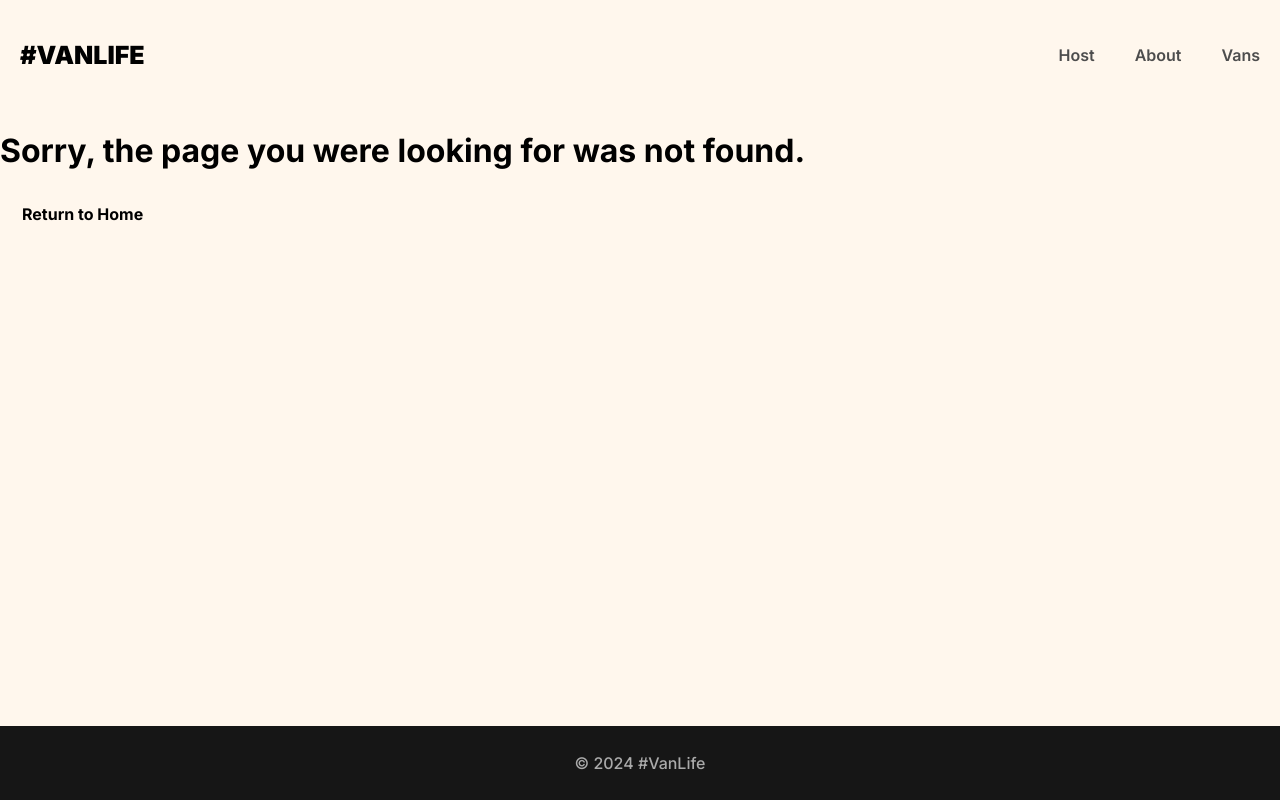
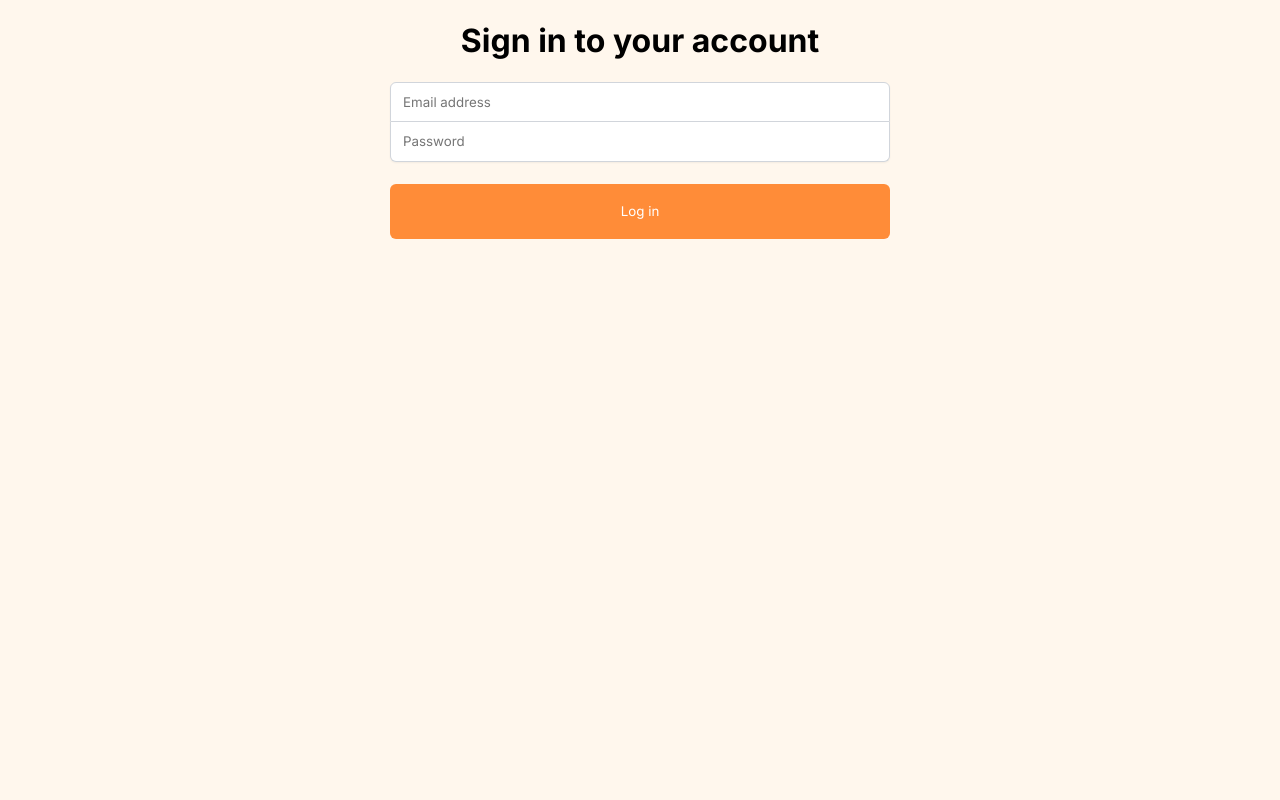
Before and after one commit to thinthunaing/react-learning, a React (Vite) app in the folder react-router/: page /login in a window 1280 px wide. Before the commit this address had no page. Built offline with nearby package versions, Linux system fonts and the light colour scheme; what miragejs would draw is missing.

Commit message:
feat: add protected route and login page

```diff
--- a/react-router/src/App.css
+++ b/react-router/src/App.css
@@ -7,6 +7,11 @@ html, body {
     padding: 0;
     background-color: #FFF7ED;
     font-family: "Inter", sans-serif;
+}
+
+a {
+    text-decoration: unset;
+    color: unset;
 }
 
 body::-webkit-scrollbar {
@@ -51,6 +56,10 @@ header a:hover {
     text-decoration: underline;
 }
 
+nav {
+    display: flex;
+}
+
 main {
     margin-bottom: 84px;
 }
@@ -84,7 +93,6 @@ footer {
     display: block;
     color: black;
     text-decoration: none;
-    margin-top: 60px;
     margin-left: 26px;
 }
 
@@ -94,6 +102,16 @@ footer {
 
 .link-button:hover {
     transform: translate(1px, 1px);
+}
+
+header .login-icon {
+    height: 18px;
+    width: 18px;
+}
+
+header .login-link {
+    display: inline-flex;
+    align-items: center;
 }
 
 /*** HOME PAGE ***/
@@ -184,6 +202,15 @@ footer {
     padding-inline: 23px
 }
 
+.van-list-filter-buttons {
+    display: flex;
+    flex-wrap: wrap;
+}
+
+.van-list-filter-buttons > a {
+    margin-right: 15px;
+}
+
 .van-list {
     display: grid;
     grid-template-columns: 1fr 1fr;
@@ -261,7 +288,7 @@ i[class*='van-type-'] {
 }
 
 .van-detail-container {
-    padding: 27px;
+    padding-inline: 27px;
 }
 
 .van-detail-container .back-button {
@@ -315,6 +342,7 @@ i[class*='van-type-'] {
 
 .host-nav {
     display: flex;
+    margin-bottom: 30px;
 }
 
 .host-nav a {
@@ -397,6 +425,111 @@ i[class*='van-type-'] {
     margin-block: 0;
 }
 
+.host-van-detail-nav {
+    display: flex;
+    margin-block: 25px;
+}
+
+.host-van-detail-nav a {
+    text-decoration: none;
+    color: #4D4D4D;
+    font-weight: 500;
+    padding: 5px 20px;
+}
+
+.host-van-detail-nav a:first-of-type {
+    text-decoration: none;
+    color: #4D4D4D;
+    font-weight: 500;
+    padding: 5px 15px;
+    margin-left: -15px;
+}
+
+.host-van-detail-nav a:hover {
+    color: #161616;
+    text-decoration: underline;
+    font-weight: 700;
+}
+
+.host-van-detail-info > h4 {
+    font-weight: 700;
+    font-size: 14px;
+    line-height: 21px;
+}
+.host-van-detail-info > h4 > span {
+    font-weight: 500;
+}
+
+.host-van-price {
+    font-size: 24px;
+    font-weight: 500;
+}
+
+.host-van-price > span {
+    font-size: 16px;
+    color: #4D4D4D;
+}
+
+.host-van-detail-image {
+    height: 100px;
+    border-radius: 5px;
+}
+
+.not-found-container {
+    padding-inline: 26px;
+}
+
+.not-found-container .link-button {
+    width: 100%;
+    background-color: #161616;
+    color: white;
+}
+
+.login-container {
+    display: flex;
+    flex-direction: column;
+    align-items: center;
+    padding-inline: 27px;
+}
+
+.login-form {
+    display: flex;
+    flex-direction: column;
+    width: 100%;
+    max-width: 500px;
+}
+
+.login-form > input {
+    border: 1px solid rgba(209, 213, 219);
+    height: 40px;
+    text-indent: 10px;
+    font-family: "Inter", sans-serif;
+    box-shadow: 0px 1px 2px rgba(0, 0, 0, 0.05);
+    font-weight: 400;
+}
+
+.login-form > input:focus {
+    outline: none;
+}
+
+.login-form > input:first-of-type {
+    border-radius: 6px 6px 0px 0px;
+}
+
+.login-form > input:last-of-type {
+    border-radius: 0px 0px 6px 6px;
+    border-top: none;
+}
+
+.login-form > button {
+    background-color: #FF8C38;
+    border: none;
+    border-radius: 6px;
+    height: 55px;
+    margin-top: 22px;
+    color: white;
+    font-family: "Inter", sans-serif;
+}
 a.my-link{
     font-weight: bold;
     text-decoration: underline;
--- a/react-router/src/App.jsx
+++ b/react-router/src/App.jsx
@@ -6,6 +6,7 @@ import About from "./pages/About"
 import Vans from "./pages/Vans/Vans"
 import Van from "./pages/Vans/Van"
 import NotFound from "./pages/notFound"
+import Login from "./pages/Login"
 
 import Dashboard from "./pages/Host/Dashboard"
 import Income from "./pages/Host/Income"
@@ -18,6 +19,7 @@ import HostVansPricing from "./pages/Host/HostVansPricing"
 
 import Layout from "./components/Layout"
 import HostLayout from "./components/HostLayout"
+import AuthRequired from "./components/AuthRequired"
 
 import "./server"
 
@@ -25,6 +27,8 @@ export default function App() {
   return (
     <BrowserRouter>
       <Routes>
+        <Route path="/login" element={<Login />} />
+        <Route element={<AuthRequired />}>
         <Route path="/" element={<Layout />}>
           <Route index element={<Home />} />
           <Route path="about" element={<About />} />
@@ -46,6 +50,7 @@ export default function App() {
           </Route>
           <Route path="*" element={<NotFound />} />
         </Route>
+        </Route>
       </Routes>
     </BrowserRouter>
   )
--- a/react-router/src/api.js
+++ b/react-router/src/api.js
@@ -1,5 +1,28 @@
 export async function getVans(){
     const res = await fetch("/api/vans")
+    if(!res.ok){
+        throw {
+            message: "Failed to fetch vans",
+            statusText: res.statusText,
+            status: res.status
+        }
+    }
     const data = await res.json()
     return data.vans
 }
+
+export async function loginUser(creds){
+    const res = await fetch("/api/login",
+        {method: "post", body: JSON.stringify(creds)}
+    )
+
+    const data = await res.json()
+    if(!res.ok){
+        throw {
+            message: data.message,
+            statusText: res.statusText,
+            status: res.status
+        }
+    }
+    return data
+}
--- /dev/null
+++ b/react-router/src/components/AuthRequired.jsx
@@ -0,0 +1,10 @@
+import { Navigate, Outlet } from "react-router-dom"
+
+export default function AuthRequired(){
+    const auth = false
+
+    if(!auth){
+        return <Navigate to="/login" />
+    }
+    return <Outlet />
+}
--- /dev/null
+++ b/react-router/src/pages/Login.jsx
@@ -0,0 +1,43 @@
+import React from "react"
+import { useNavigate } from "react-router-dom"
+
+export default function Login() {
+    const [loginFormData, setLoginFormData] = React.useState({ email: "", password: "" })
+
+    function handleSubmit(e) {
+        e.preventDefault()
+        console.log(loginFormData)
+    }
+
+    function handleChange(e) {
+        const { name, value } = e.target
+        setLoginFormData(prev => ({
+            ...prev,
+            [name]: value
+        }))
+    }
+
+    return (
+        <div className="login-container">
+            <h1>Sign in to your account</h1>
+            <form onSubmit={handleSubmit} className="login-form">
+                <input
+                    name="email"
+                    onChange={handleChange}
+                    type="email"
+                    placeholder="Email address"
+                    value={loginFormData.email}
+                />
+                <input
+                    name="password"
+                    onChange={handleChange}
+                    type="password"
+                    placeholder="Password"
+                    value={loginFormData.password}
+                />
+                <button>Log in</button>
+            </form>
+        </div>
+    )
+
+}
--- a/react-router/src/pages/Vans/Vans.jsx
+++ b/react-router/src/pages/Vans/Vans.jsx
@@ -7,17 +7,32 @@ export default function Vans(){
 
     const [vans,setVans] = useState([])
     const [searchParams, setSearchParams] = useSearchParams()
-    const [loading, setLoading] = useState(false)
+    const [loading, setLoading] = useState(false);
+    const [error, setError] = useState(null)
 
     useEffect(()=>{
-        async function loadVans(){
+        async function loadVans() {
             setLoading(true)
-            const data = await getVans()
-            setVans(data)
-            setLoading(false)
+            try {
+                const data = await getVans()
+                setVans(data)
+            } catch (err) {
+                setError(err)
+            } finally {
+                setLoading(false)
+            }
         }
+
         loadVans()
     },[])
+
+    if (loading) {
+    return <h2>Loading...</h2>
+  }
+
+  if (error) {
+    return <h1>There was an error: {error.message}</h1>
+  }
 
     const typeFilter = searchParams.get("type")
 
@@ -56,9 +71,7 @@ export default function Vans(){
 
     }
 
-    if(loading){
-        return <h2>Loading...</h2>
-    }
+
 
     return (
         <div className='van-list-container'>
--- a/react-router/src/server.js
+++ b/react-router/src/server.js
@@ -1,9 +1,10 @@
-import { createServer, Model } from "miragejs"
+import { createServer, Model, Response } from "miragejs"
 
 
 createServer({
     models: {
         vans: Model,
+        users: Model
     },
 
     seeds(server) {
@@ -13,13 +14,17 @@ createServer({
         server.create("van", { id: "4", name: "Dreamfinder", price: 65, description: "Dreamfinder is the perfect van to travel in and experience. With a ceiling height of 2.1m, you can stand up in this van and there is great head room. The floor is a beautiful glass-reinforced plastic (GRP) which is easy to clean and very hard wearing. A large rear window and large side windows make it really light inside and keep it well ventilated.", imageUrl: "https://assets.scrimba.com/advanced-react/react-router/dreamfinder.png", type: "simple", hostId: "789" })
         server.create("van", { id: "5", name: "The Cruiser", price: 120, description: "The Cruiser is a van for those who love to travel in comfort and luxury. With its many windows, spacious interior and ample storage space, the Cruiser offers a beautiful view wherever you go.", imageUrl: "https://assets.scrimba.com/advanced-react/react-router/the-cruiser.png", type: "luxury", hostId: "789" })
         server.create("van", { id: "6", name: "Green Wonder", price: 70, description: "With this van, you can take your travel life to the next level. The Green Wonder is a sustainable vehicle that's perfect for people who are looking for a stylish, eco-friendly mode of transport that can go anywhere.", imageUrl: "https://assets.scrimba.com/advanced-react/react-router/green-wonder.png", type: "rugged", hostId: "123" })
+
+        server.create("user", { id: "123", email: "b@b.com", password: "p123", name: "Bob" })
     },
 
     routes() {
         this.namespace = "api"
         this.logging = false
+        // this.timing = 2000  // => mock a 2 second delay in server response
 
         this.get("/vans", (schema, request) => {
+            // return new Response(400, {}, {error: "Error fetching data"})
             return schema.vans.all()
         })
 
@@ -38,5 +43,23 @@ createServer({
             const id = request.params.id
             return schema.vans.findBy({ id, hostId: "123" })
         })
+
+        this.post("/login", (schema, request) => {
+            const { email, password } = JSON.parse(request.requestBody)
+            // ⚠️ This is an extremely naive version of authentication. Please don't
+            // do this in the real world, and never save raw text passwords
+            // in your database 😅
+            const foundUser = schema.users.findBy({ email, password })
+            if (!foundUser) {
+                return new Response(401, {}, { message: "No user with those credentials found!" })
+            }
+
+            // At the very least, don't send the password back to the client 😅
+            foundUser.password = undefined
+            return {
+                user: foundUser,
+                token: "Enjoy your pizza, here's your tokens."
+            }
+        })
     }
 })
```
